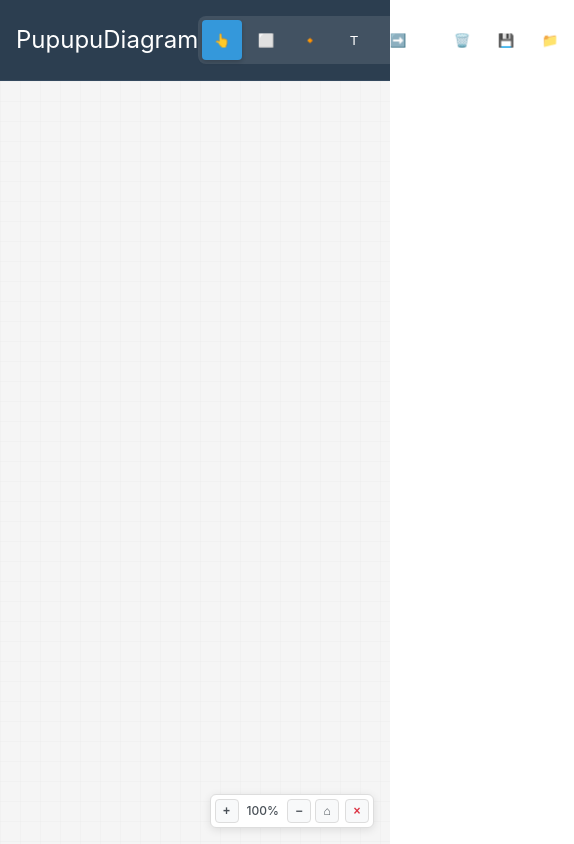
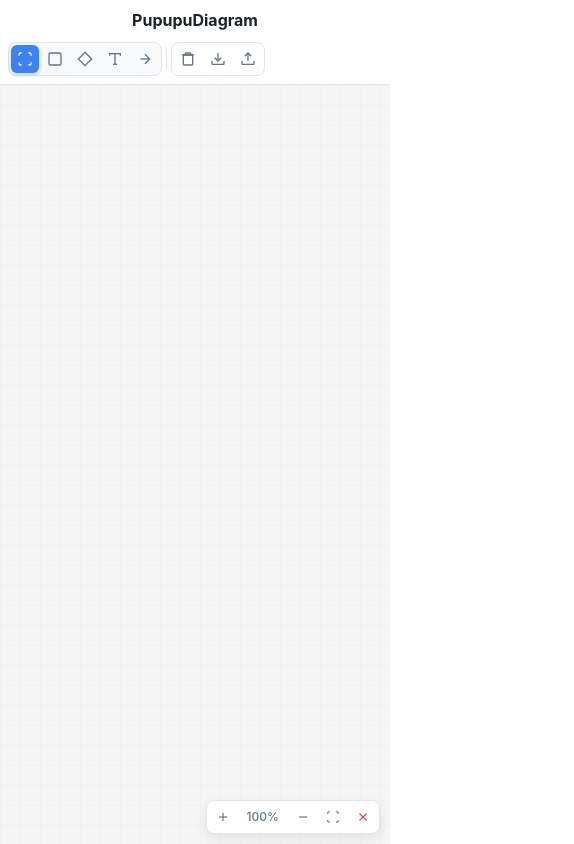
Before and after one commit to YegorChevardin/pupupu-diagrams, a Vue app: page / in a window 390 px wide. Shown: the whole page, 574 px wide, since content can reach past the window. Built offline with nearby package versions, Linux system fonts and the light colour scheme.

Commit message:
Update UI

```diff
--- a/index.html
+++ b/index.html
@@ -2,7 +2,7 @@
 <html lang="">
   <head>
     <meta charset="UTF-8">
-    <link rel="icon" href="/logo.png">
+    <link rel="icon" href="/favicon.svg" type="image/svg+xml">
     <meta name="viewport" content="width=device-width, initial-scale=1.0">
     <title>PupupuDiagram</title>
   </head>
--- a/src/App.vue
+++ b/src/App.vue
@@ -6,7 +6,7 @@ import Toolbar from './components/Toolbar.vue'
 <template>
   <div class="app">
     <header class="app-header">
-      <h1>PupupuDiagram</h1>
+      <span class="app-title">PupupuDiagram</span>
       <Toolbar />
     </header>
     <main class="app-main">
@@ -20,25 +20,64 @@ import Toolbar from './components/Toolbar.vue'
   height: 100vh;
   display: flex;
   flex-direction: column;
+  font-family: -apple-system, BlinkMacSystemFont, 'Segoe UI', Roboto, Oxygen, Ubuntu, Cantarell, sans-serif;
+  background: #fafafa;
 }
 
 .app-header {
-  background: #2c3e50;
-  color: white;
-  padding: 1rem;
+  background: #ffffff;
+  border-bottom: 1px solid #e1e5e9;
+  padding: 12px 20px;
   display: flex;
   align-items: center;
   justify-content: space-between;
-  border-bottom: 1px solid #34495e;
+  box-shadow: 0 1px 3px rgba(0, 0, 0, 0.05);
+  min-height: 60px;
+  flex-wrap: wrap;
+  gap: 12px;
 }
 
-.app-header h1 {
+@media (max-width: 768px) {
+  .app-header {
+    padding: 8px 12px;
+    min-height: 50px;
+    gap: 8px;
+  }
+}
+
+@media (max-width: 480px) {
+  .app-header {
+    flex-direction: column;
+    align-items: stretch;
+    padding: 8px;
+    gap: 8px;
+  }
+}
+
+.app-title {
+  font-size: 20px;
+  font-weight: 700;
+  color: #1a202c;
   margin: 0;
-  font-size: 1.5rem;
+  white-space: nowrap;
+}
+
+@media (max-width: 768px) {
+  .app-title {
+    font-size: 18px;
+  }
+}
+
+@media (max-width: 480px) {
+  .app-title {
+    font-size: 16px;
+    text-align: center;
+  }
 }
 
 .app-main {
   flex: 1;
   overflow: hidden;
+  background: #ffffff;
 }
 </style>
--- a/src/components/Toolbar.vue
+++ b/src/components/Toolbar.vue
@@ -1,6 +1,6 @@
 <template>
   <div class="toolbar">
-    <div class="tool-group">
+    <div class="tool-group primary">
       <button
         v-for="toolOption in tools"
         :key="toolOption.id"
@@ -8,16 +8,18 @@
         @click="setTool(toolOption.id)"
         :title="toolOption.name"
       >
-        {{ toolOption.icon }}
+        <component :is="toolOption.icon" />
       </button>
     </div>
 
-    <div class="tool-group">
+    <div class="divider"></div>
+
+    <div class="tool-group secondary">
       <button class="tool-btn" @click="clearCanvas" title="Clear All">
-        🗑️
+        <TrashIcon />
       </button>
       <button class="tool-btn" @click="saveToFile" title="Export to File">
-        💾
+        <DownloadIcon />
       </button>
       <input
         ref="fileInput"
@@ -27,26 +29,70 @@
         @change="loadFromFile"
       />
       <button class="tool-btn" @click="openFile" title="Import from File">
-        📁
+        <UploadIcon />
       </button>
     </div>
   </div>
 </template>
 
 <script setup lang="ts">
-import { ref, computed } from 'vue'
+import { ref, computed, h } from 'vue'
 import { useDiagramStore } from '../stores/diagram.js'
 
 const diagramStore = useDiagramStore()
 
 const fileInput = ref<HTMLInputElement>()
 
+// Modern SVG Icons as components
+const SelectIcon = () => h('svg', { width: 16, height: 16, viewBox: '0 0 24 24', fill: 'none', stroke: 'currentColor', 'stroke-width': 2 }, [
+  h('path', { d: 'M3 7V5C3 3.89543 3.89543 3 5 3H7' }),
+  h('path', { d: 'M21 7V5C21 3.89543 20.1046 3 19 3H17' }),
+  h('path', { d: 'M7 21H5C3.89543 21 3 20.1046 3 19V17' }),
+  h('path', { d: 'M17 21H19C20.1046 21 21 20.1046 21 19V17' })
+])
+
+const RectangleIcon = () => h('svg', { width: 16, height: 16, viewBox: '0 0 24 24', fill: 'none' }, [
+  h('rect', { x: 3, y: 3, width: 18, height: 18, rx: 2, ry: 2, stroke: 'currentColor', 'stroke-width': 2 })
+])
+
+const DiamondIcon = () => h('svg', { width: 16, height: 16, viewBox: '0 0 24 24', fill: 'none' }, [
+  h('path', { d: 'M12 2L22 12L12 22L2 12L12 2Z', stroke: 'currentColor', 'stroke-width': 2 })
+])
+
+const TextIcon = () => h('svg', { width: 16, height: 16, viewBox: '0 0 24 24', fill: 'none' }, [
+  h('path', { d: 'M4 7V4H20V7', stroke: 'currentColor', 'stroke-width': 2 }),
+  h('path', { d: 'M9 20H15', stroke: 'currentColor', 'stroke-width': 2 }),
+  h('path', { d: 'M12 4V20', stroke: 'currentColor', 'stroke-width': 2 })
+])
+
+const ArrowIcon = () => h('svg', { width: 16, height: 16, viewBox: '0 0 24 24', fill: 'none' }, [
+  h('path', { d: 'M5 12H19', stroke: 'currentColor', 'stroke-width': 2 }),
+  h('path', { d: 'M12 5L19 12L12 19', stroke: 'currentColor', 'stroke-width': 2 })
+])
+
+const TrashIcon = () => h('svg', { width: 16, height: 16, viewBox: '0 0 24 24', fill: 'none' }, [
+  h('path', { d: 'M3 6H5H21', stroke: 'currentColor', 'stroke-width': 2 }),
+  h('path', { d: 'M8 6V4C8 3.44772 8.44772 3 9 3H15C15.5523 3 16 3.44772 16 4V6M19 6V20C19 20.5523 18.5523 21 18 21H6C5.44772 21 5 20.5523 5 20V6H19Z', stroke: 'currentColor', 'stroke-width': 2 })
+])
+
+const DownloadIcon = () => h('svg', { width: 16, height: 16, viewBox: '0 0 24 24', fill: 'none' }, [
+  h('path', { d: 'M21 15V19C21 19.5523 20.5523 20 20 20H4C3.44772 20 3 19.5523 3 19V15', stroke: 'currentColor', 'stroke-width': 2 }),
+  h('path', { d: 'M7 10L12 15L17 10', stroke: 'currentColor', 'stroke-width': 2 }),
+  h('path', { d: 'M12 15V3', stroke: 'currentColor', 'stroke-width': 2 })
+])
+
+const UploadIcon = () => h('svg', { width: 16, height: 16, viewBox: '0 0 24 24', fill: 'none' }, [
+  h('path', { d: 'M21 15V19C21 19.5523 20.5523 20 20 20H4C3.44772 20 3 19.5523 3 19V15', stroke: 'currentColor', 'stroke-width': 2 }),
+  h('path', { d: 'M17 8L12 3L7 8', stroke: 'currentColor', 'stroke-width': 2 }),
+  h('path', { d: 'M12 3V15', stroke: 'currentColor', 'stroke-width': 2 })
+])
+
 const tools = [
-  { id: 'select', name: 'Select', icon: '👆' },
-  { id: 'rectangle', name: 'Rectangle', icon: '⬜' },
-  { id: 'diamond', name: 'Diamond', icon: '🔸' },
-  { id: 'text', name: 'Text', icon: 'T' },
-  { id: 'arrow', name: 'Arrow', icon: '➡️' }
+  { id: 'select', name: 'Select', icon: SelectIcon },
+  { id: 'rectangle', name: 'Rectangle', icon: RectangleIcon },
+  { id: 'diamond', name: 'Diamond', icon: DiamondIcon },
+  { id: 'text', name: 'Text', icon: TextIcon },
+  { id: 'arrow', name: 'Arrow', icon: ArrowIcon }
 ]
 
 const setTool = (toolId: string) => {
@@ -107,40 +153,101 @@ const loadFromFile = (event: Event) => {
 .toolbar {
   display: flex;
   align-items: center;
-  gap: 1rem;
+  gap: 8px;
+  flex-wrap: wrap;
+}
+
+@media (max-width: 768px) {
+  .toolbar {
+    gap: 4px;
+  }
 }
 
 .tool-group {
   display: flex;
-  gap: 0.25rem;
-  background: rgba(255, 255, 255, 0.1);
-  border-radius: 0.5rem;
-  padding: 0.25rem;
+  gap: 4px;
+  background: #f7f9fc;
+  border: 1px solid #e1e5e9;
+  border-radius: 8px;
+  padding: 4px;
+  flex-wrap: wrap;
+}
+
+@media (max-width: 768px) {
+  .tool-group {
+    padding: 2px;
+    gap: 2px;
+  }
+}
+
+.tool-group.primary {
+  background: #f7f9fc;
+}
+
+.tool-group.secondary {
+  background: #ffffff;
+}
+
+.divider {
+  width: 1px;
+  height: 24px;
+  background: #e1e5e9;
 }
 
 .tool-btn {
-  padding: 0.5rem;
+  padding: 8px;
   background: transparent;
   border: none;
-  border-radius: 0.25rem;
-  color: white;
+  border-radius: 6px;
+  color: #64748b;
   cursor: pointer;
-  transition: all 0.2s;
+  transition: all 0.15s ease;
   display: flex;
   align-items: center;
   justify-content: center;
-  width: 2.5rem;
-  height: 2.5rem;
+  width: 36px;
+  height: 36px;
+  position: relative;
+  min-width: 36px;
+  flex-shrink: 0;
+}
+
+@media (max-width: 768px) {
+  .tool-btn {
+    width: 32px;
+    height: 32px;
+    min-width: 32px;
+    padding: 6px;
+  }
+}
+
+@media (max-width: 480px) {
+  .tool-btn {
+    width: 28px;
+    height: 28px;
+    min-width: 28px;
+    padding: 4px;
+  }
 }
 
 .tool-btn:hover {
-  background: rgba(255, 255, 255, 0.2);
+  background: #e2e8f0;
+  color: #475569;
+  transform: translateY(-1px);
 }
 
 .tool-btn.active {
-  background: #3498db;
-  box-shadow: 0 2px 4px rgba(0, 0, 0, 0.2);
+  background: #3b82f6;
+  color: white;
+  box-shadow: 0 2px 4px rgba(59, 130, 246, 0.3);
 }
 
+.tool-btn.active:hover {
+  background: #2563eb;
+  transform: translateY(-1px);
+}
 
+.tool-btn svg {
+  pointer-events: none;
+}
 </style>
--- a/src/components/ZoomControls.vue
+++ b/src/components/ZoomControls.vue
@@ -1,20 +1,45 @@
 <template>
   <div v-if="visible" class="zoom-controls">
-    <button @click="$emit('zoom-in')" class="zoom-btn" title="Zoom In">+</button>
+    <button @click="$emit('zoom-in')" class="zoom-btn" title="Zoom In">
+      <svg width="14" height="14" viewBox="0 0 24 24" fill="none">
+        <path d="M12 5V19" stroke="currentColor" stroke-width="2"/>
+        <path d="M5 12H19" stroke="currentColor" stroke-width="2"/>
+      </svg>
+    </button>
     <span class="zoom-level">{{ Math.round(zoom * 100) }}%</span>
-    <button @click="$emit('zoom-out')" class="zoom-btn" title="Zoom Out">−</button>
-    <button @click="$emit('reset-zoom')" class="zoom-btn" title="Reset Zoom">⌂</button>
-    <button @click="toggleVisibility" class="zoom-btn hide-btn" title="Hide Controls">×</button>
+    <button @click="$emit('zoom-out')" class="zoom-btn" title="Zoom Out">
+      <svg width="14" height="14" viewBox="0 0 24 24" fill="none">
+        <path d="M5 12H19" stroke="currentColor" stroke-width="2"/>
+      </svg>
+    </button>
+    <button @click="$emit('reset-zoom')" class="zoom-btn" title="Reset Zoom">
+      <svg width="14" height="14" viewBox="0 0 24 24" fill="none">
+        <path d="M3 7V5C3 3.89543 3.89543 3 5 3H7" stroke="currentColor" stroke-width="2"/>
+        <path d="M21 7V5C21 3.89543 20.1046 3 19 3H17" stroke="currentColor" stroke-width="2"/>
+        <path d="M7 21H5C3.89543 21 3 20.1046 3 19V17" stroke="currentColor" stroke-width="2"/>
+        <path d="M17 21H19C20.1046 21 21 20.1046 21 19V17" stroke="currentColor" stroke-width="2"/>
+      </svg>
+    </button>
+    <button @click="toggleVisibility" class="zoom-btn hide-btn" title="Hide Controls">
+      <svg width="14" height="14" viewBox="0 0 24 24" fill="none">
+        <path d="M18 6L6 18" stroke="currentColor" stroke-width="2"/>
+        <path d="M6 6L18 18" stroke="currentColor" stroke-width="2"/>
+      </svg>
+    </button>
   </div>
 
-  <!-- Show button when hidden -->
   <button
     v-else
     @click="toggleVisibility"
     class="show-zoom-btn"
     title="Show Zoom Controls"
   >
-    🔍
+    <svg width="16" height="16" viewBox="0 0 24 24" fill="none">
+      <circle cx="11" cy="11" r="8" stroke="currentColor" stroke-width="2"/>
+      <path d="M21 21L16.65 16.65" stroke="currentColor" stroke-width="2"/>
+      <path d="M11 8V14" stroke="currentColor" stroke-width="2"/>
+      <path d="M8 11H14" stroke="currentColor" stroke-width="2"/>
+    </svg>
   </button>
 </template>
 
@@ -42,80 +67,107 @@ const toggleVisibility = () => {
 <style scoped>
 .zoom-controls {
   position: absolute;
-  bottom: 1rem;
-  right: 1rem;
+  bottom: 20px;
+  right: 20px;
   display: flex;
   align-items: center;
-  gap: 0.25rem;
-  background: white;
-  border: 1px solid #ddd;
-  border-radius: 0.375rem;
-  padding: 0.25rem;
-  box-shadow: 0 2px 8px rgba(0, 0, 0, 0.1);
+  gap: 4px;
+  background: #ffffff;
+  border: 1px solid #e1e5e9;
+  border-radius: 8px;
+  padding: 4px;
+  box-shadow: 0 4px 12px rgba(0, 0, 0, 0.08);
   z-index: 10;
+  backdrop-filter: blur(8px);
+}
+
+@media (max-width: 768px) {
+  .zoom-controls {
+    bottom: 10px;
+    right: 10px;
+    gap: 2px;
+    padding: 2px;
+  }
 }
 
 .zoom-btn {
-  background: #f8f9fa;
-  border: 1px solid #ddd;
-  border-radius: 0.25rem;
-  width: 1.5rem;
-  height: 1.5rem;
+  background: transparent;
+  border: none;
+  border-radius: 6px;
+  width: 32px;
+  height: 32px;
   display: flex;
   align-items: center;
   justify-content: center;
   cursor: pointer;
-  font-size: 0.75rem;
-  font-weight: bold;
-  transition: all 0.2s;
-  color: #495057;
+  transition: all 0.15s ease;
+  color: #64748b;
+}
+
+@media (max-width: 768px) {
+  .zoom-btn {
+    width: 28px;
+    height: 28px;
+  }
 }
 
 .zoom-btn:hover {
-  background: #e9ecef;
-  border-color: #adb5bd;
+  background: #f1f5f9;
+  color: #475569;
+  transform: translateY(-1px);
 }
 
 .hide-btn {
-  color: #dc3545;
-  margin-left: 0.125rem;
+  color: #ef4444;
 }
 
 .hide-btn:hover {
-  background: #f8d7da;
-  border-color: #dc3545;
+  background: #fef2f2;
+  color: #dc2626;
 }
 
 .zoom-level {
-  font-size: 0.75rem;
+  font-size: 12px;
   font-weight: 500;
-  color: #495057;
-  min-width: 2.5rem;
+  color: #64748b;
+  min-width: 40px;
   text-align: center;
-  padding: 0 0.25rem;
+  padding: 0 8px;
+  font-family: -apple-system, BlinkMacSystemFont, 'Segoe UI', Roboto, sans-serif;
 }
 
 .show-zoom-btn {
   position: absolute;
-  bottom: 1rem;
-  right: 1rem;
-  background: white;
-  border: 1px solid #ddd;
-  border-radius: 0.375rem;
-  width: 2rem;
-  height: 2rem;
+  bottom: 20px;
+  right: 20px;
+  background: #ffffff;
+  border: 1px solid #e1e5e9;
+  border-radius: 50%;
+  width: 44px;
+  height: 44px;
   display: flex;
   align-items: center;
   justify-content: center;
   cursor: pointer;
-  font-size: 0.875rem;
-  transition: all 0.2s;
-  box-shadow: 0 2px 8px rgba(0, 0, 0, 0.1);
+  box-shadow: 0 4px 12px rgba(0, 0, 0, 0.08);
   z-index: 10;
+  transition: all 0.15s ease;
+  color: #64748b;
+}
+
+@media (max-width: 768px) {
+  .show-zoom-btn {
+    bottom: 10px;
+    right: 10px;
+    width: 40px;
+    height: 40px;
+  }
 }
 
 .show-zoom-btn:hover {
-  background: #f8f9fa;
-  border-color: #adb5bd;
+  background: #f8fafc;
+  color: #475569;
+  transform: translateY(-2px);
+  box-shadow: 0 6px 16px rgba(0, 0, 0, 0.12);
 }
 </style>
```
Also changed, not shown: public/favicon.svg (added).
